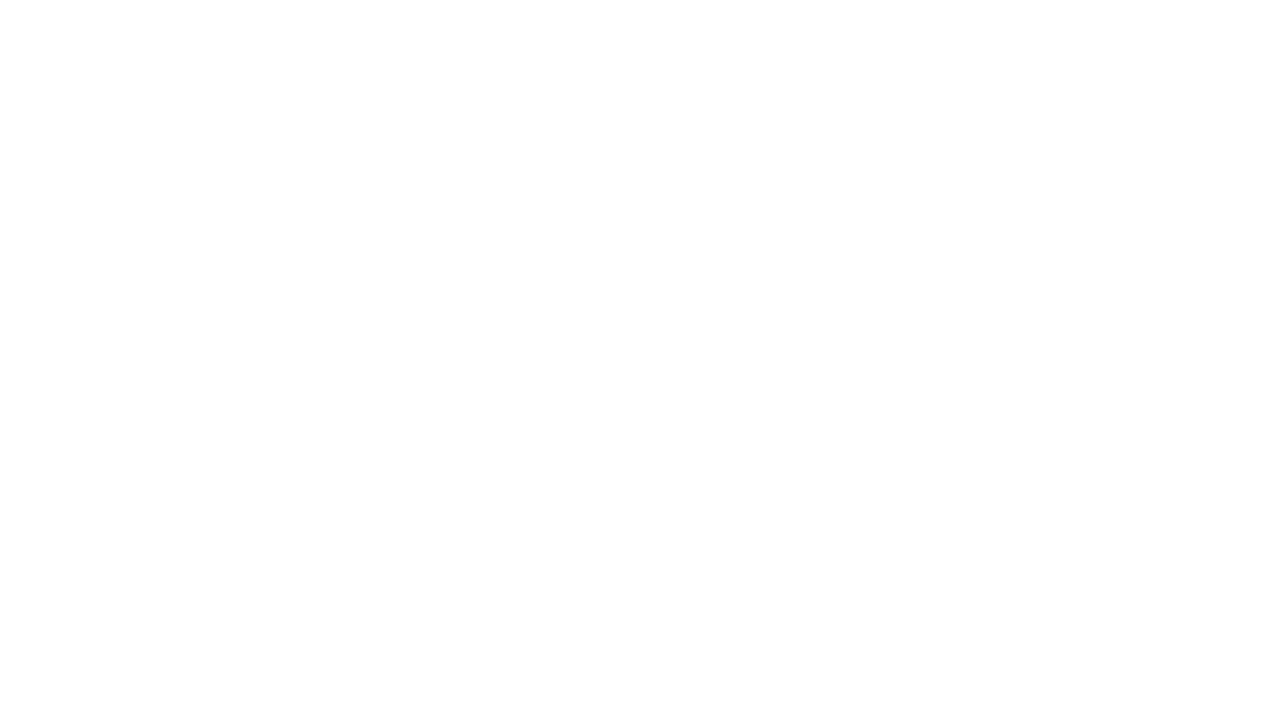
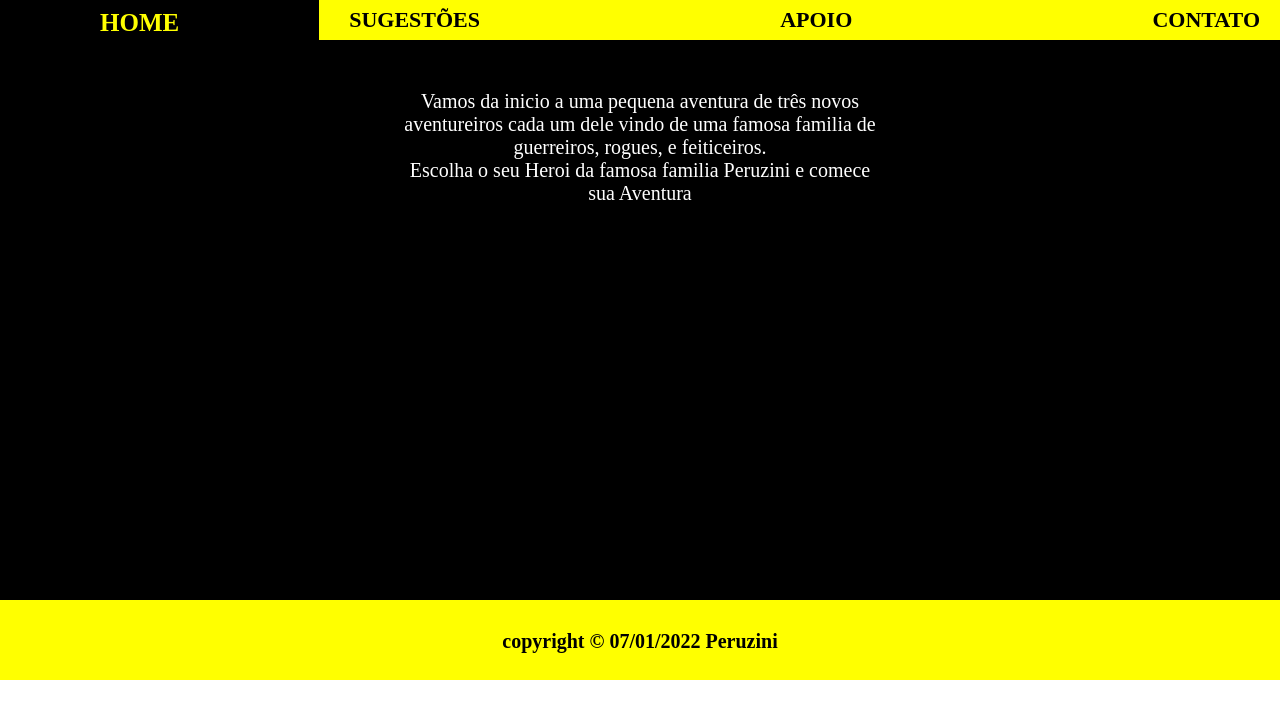
Before and after one commit to Peruzini/Game-RPG, a plain HTML site: page GuerreiroZini.html in a window 1280 px wide. Drawn offline with Linux system fonts and the light colour scheme.

Commit message:
git commit -m "Adicionando Javascript"

```diff
--- a/GuerreiroZini.html
+++ b/GuerreiroZini.html
@@ -6,8 +6,31 @@
     <meta name="viewport" content="width=device-width, initial-scale=1.0">
     <title>GuerreiroZini</title>
     <link rel="stylesheet" href="GuerreiroZini.css">
+    <script src="GuerreiroZini.js"></script>
 </head>
 <body>
-
+    <header>
+        <div class="cabeçalho">
+            <h1><a href="home.html">HOME</a></h1>
+            <nav class = "navegador">
+                 <spam><a href="sugestao.html">Sugestões</a></spam>
+                 <spam><a href="apoio.html">Apoio</a></spam>
+                 <spam><a href="contatos.html">Contato</a></spam>
+            </nav>
+        </div>
+    </header>
+    <main>
+    <div class="estrutura">
+        <p>Vamos da inicio a uma pequena aventura de três novos <br>
+       aventureiros cada um dele vindo de uma famosa familia de <br>
+       guerreiros, rogues, e feiticeiros.<br>
+       Escolha o seu Heroi da famosa familia Peruzini e comece <br>
+       sua Aventura
+       </p>
+    </div>
+    </main>
+    <footer>
+        <p>copyright © 07/01/2022 Peruzini</p>
+    </footer>
 </body>
 </html>
```
Also changed, not shown: GuerreiroZini.js (added).
